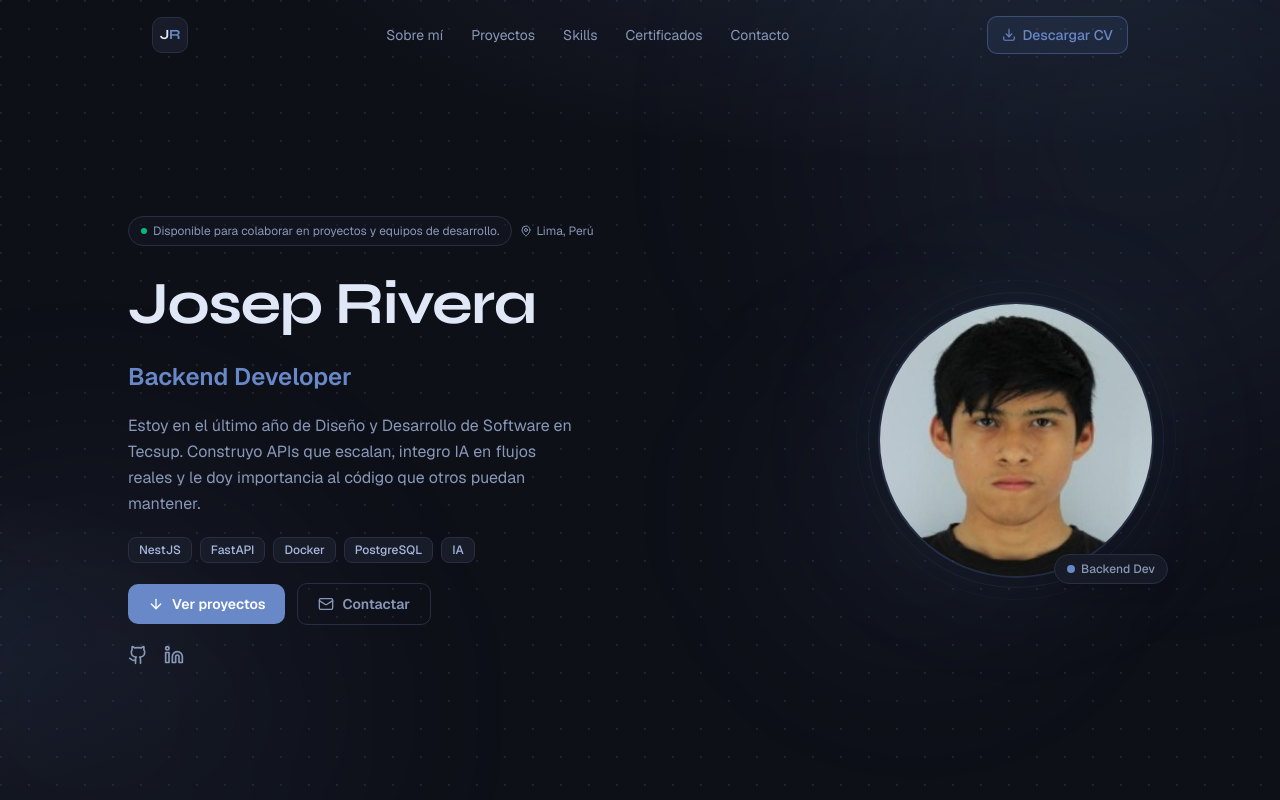
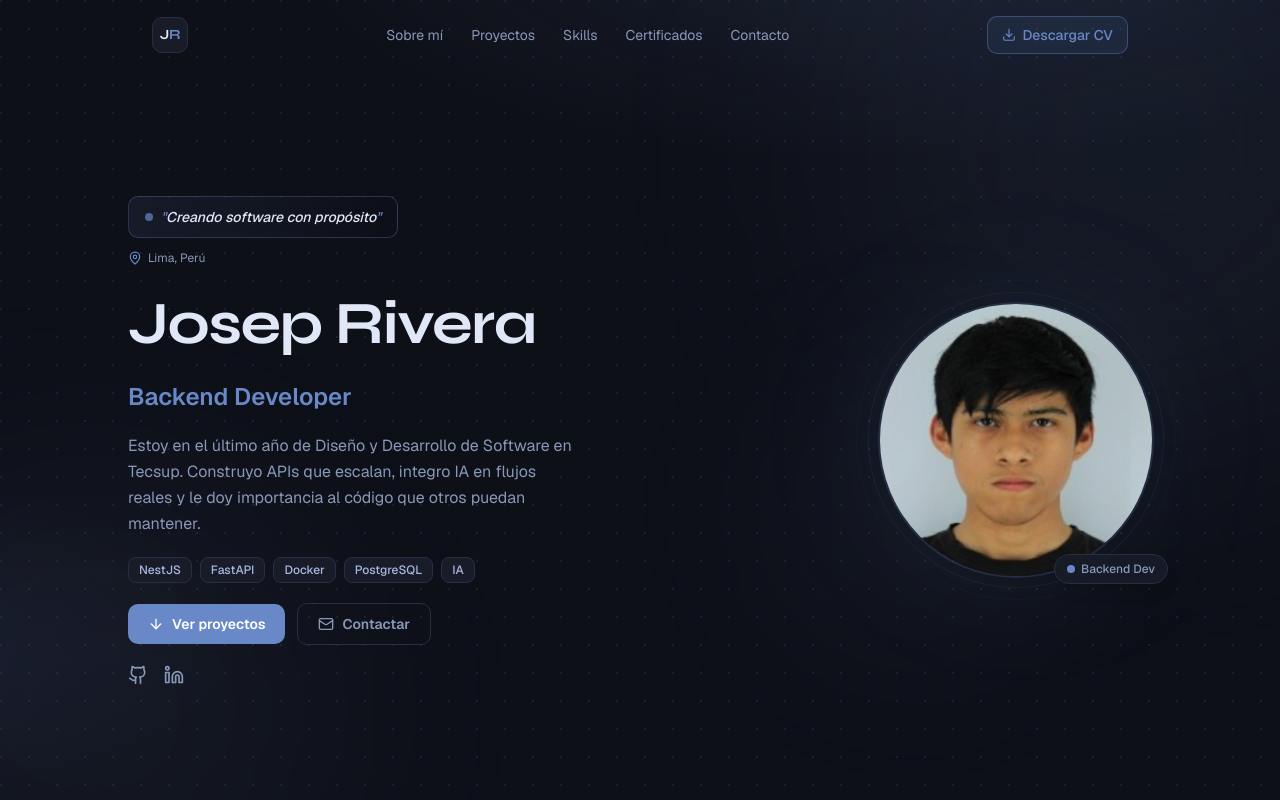
Before and after one commit to JosepRivera/danton.dev, a Next.js app: page / in a window 1280 px wide. Shown: the top 800 px of the page. Built offline with nearby package versions, Linux system fonts and the light colour scheme.

Commit message:
Update hero availability message with "Creando software con propósito"
- Replace availability badge with new purpose-driven tagline
- Enhance UI with gradient background, backdrop blur, and pulse animation
- Improve visual hierarchy and color scheme with storm-accent accents

```diff
--- a/components/sections/Hero.tsx
+++ b/components/sections/Hero.tsx
@@ -80,14 +80,20 @@ export function Hero() {
             variants={makeVariant(0)}
             initial="hidden"
             animate="visible"
-            className="flex flex-wrap items-center justify-center md:justify-start gap-2"
+            className="flex flex-col items-center gap-3 md:items-start w-full"
           >
-            <span className="inline-flex items-center gap-1.5 text-xs text-storm-fg2 bg-storm-bg2/40 border border-storm-border rounded-full px-3 py-1.5">
-              <span className="size-1.5 rounded-full bg-emerald-500" aria-hidden="true" />
-              Disponible para colaborar en proyectos y equipos de desarrollo.
-            </span>
-            <span className="inline-flex items-center gap-1 text-xs text-storm-fg2">
-              <MapPin className="size-3" aria-hidden="true" />
+            <div className="inline-flex items-center gap-2 bg-gradient-to-r from-storm-accent/10 to-transparent border border-storm-accent/30 rounded-lg px-4 py-2.5 backdrop-blur-sm">
+              <span
+                className="size-2 rounded-full bg-storm-accent animate-pulse"
+                aria-hidden="true"
+              />
+              <span className="text-sm font-medium text-storm-fg italic">
+                <span className="text-storm-accent">"</span>Creando software con propósito
+                <span className="text-storm-accent">"</span>
+              </span>
+            </div>
+            <span className="inline-flex items-center gap-1.5 text-xs text-storm-fg2">
+              <MapPin className="size-3.5 text-storm-accent" aria-hidden="true" />
               Lima, Perú
             </span>
           </motion.div>
```
